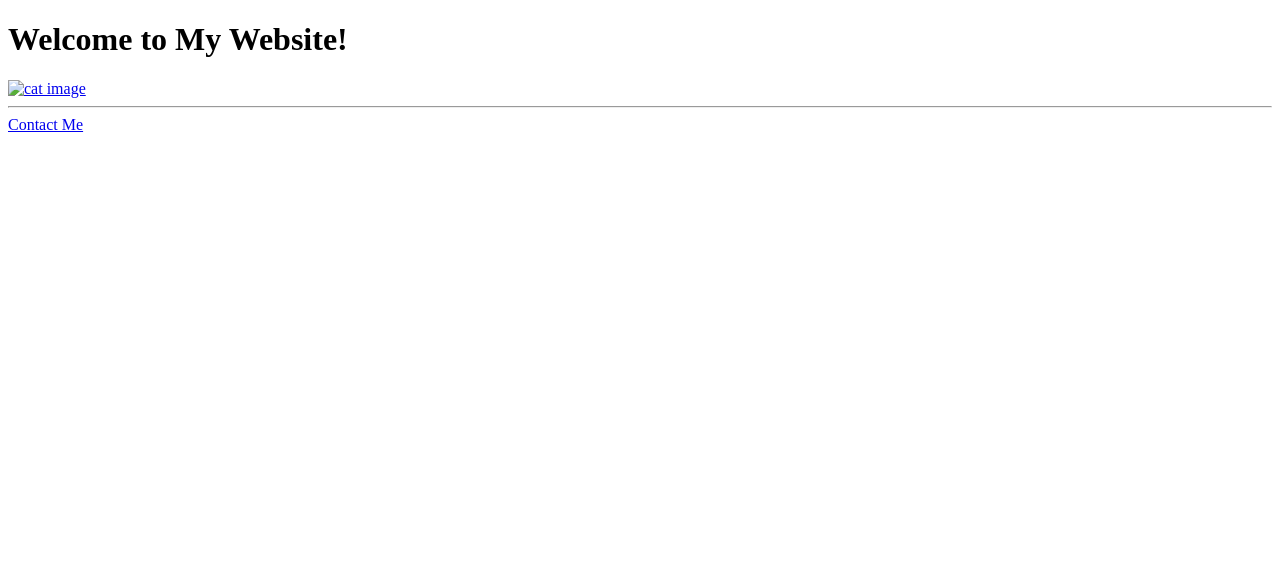
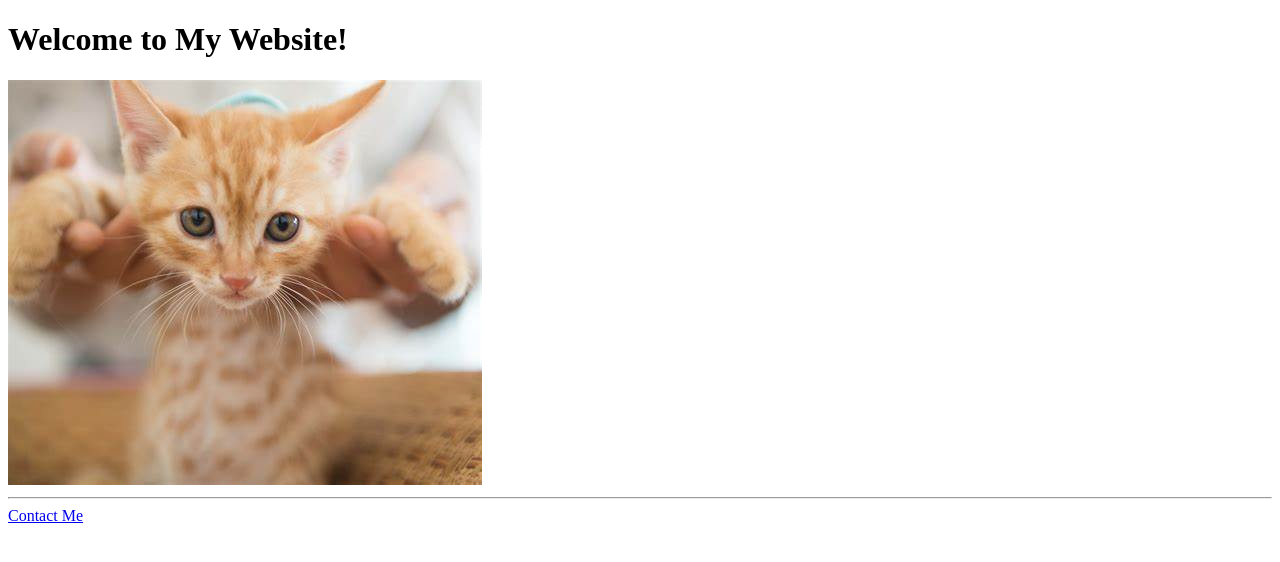
Before and after one commit to saeedasif576881/Html-Portfolio, a plain HTML site: page index.html in a window 1280 px wide. Drawn offline with Linux system fonts and the light colour scheme.

Commit message:
Adding cat images

```diff
--- a/index.html
+++ b/index.html
@@ -8,7 +8,7 @@
   <body>
     <h1>Welcome to My Website!</h1>
     <a href="about.html" target="_blank"
-      ><img src="/HTML/Projects/Images/cat.png" alt="cat image"
+      ><img src="cat.png" alt="cat image"
     /></a>
     <hr />
     <a href="contact.html" target="_blank">Contact Me</a>
```
Also changed, not shown: cat.png (added).
